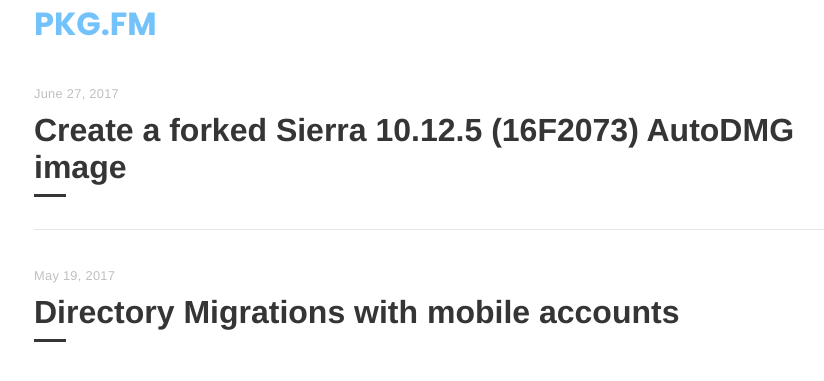
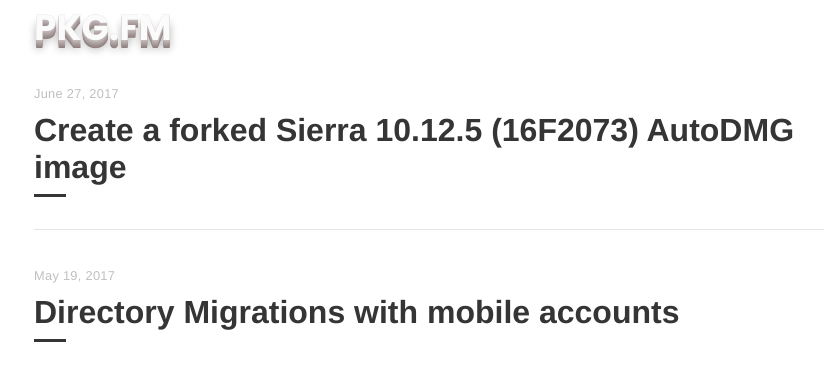
Before and after one commit to geoffrepoli/pkg.fm, a Jekyll site: the page built from index.html, in a window 1280 px wide. Shown: the top 381 px of the page, without its empty margins (206-1030 px from the left). Built offline with Jekyll 4.4.1, drawn with Linux system fonts in a browser that asks for light colours; the list of posts is cut into pages by our own code.

Commit message:
EDIT logo

```diff
--- a/_layouts/default.html
+++ b/_layouts/default.html
@@ -7,7 +7,7 @@
     <nav class="nav">
       <div class="nav-container">
         <a href="{{ site.baseurl }}/">
-          <h2 class="nav-title">{{ site.title }}</h2>
+          <h2 class="nav-title" data-text="PKG.FM">{{ site.title }}</h2>
         </a>
     </div>
   </nav>
--- a/_sass/_layout.scss
+++ b/_sass/_layout.scss
@@ -21,15 +21,29 @@
 
   &-title {
     font-family: $title-font;
-    font-size: 2rem;
+    font-size: 2.25rem;
     @include transition(all .2s ease-out);
     color: $blue;
     display: inline-block;
     margin: 0;
+    -webkit-animation: title-fadein 1.5s;
+    animation: title-fadein 1.5s;
+    @media (min-width: 414px) {
+      text-shadow: $long-shadow;
+      color: #fbfbfb;
+    }
+    @media (min-width: 1440px) {
+      font-size: 3rem;
+    }
 
     &:hover,
     &:focus {
+      text-shadow: $long-shadow-hover-2;
+
+      @media (max-width: 413px) {
       color: $default-color;
+      text-shadow: none;
+      }
     }
   }
 
@@ -87,7 +101,7 @@
   -webkit-box-shadow: 0 0 1px rgba(0, 0, 0, 0.15), 0 2px 8px rgba(0, 0, 0, 0.15);
   -moz-box-shadow: 0 0 1px rgba(0, 0, 0, 0.15), 0 2px 8px rgba(0, 0, 0, 0.15);
   box-shadow: 0 0 1px rgba(0, 0, 0, 0.15), 0 2px 8px rgba(0, 0, 0, 0.15);
-  @media screen and (max-device-width: 500px) {
+  @media screen and (max-device-width: 600px) {
     -webkit-box-shadow: 0 1px 3px rgba(0, 0, 0, 0.2);
     -moz-box-shadow: 0 1px 3px rgba(0, 0, 0, 0.2);
     box-shadow: 0 1px 3px rgba(0, 0, 0, 0.2);
@@ -113,3 +127,89 @@
     font-size: .8rem;
   }
 }
+
+@-webkit-keyframes title-fadein {
+  0% {
+    opacity: 0;
+  }
+
+  100% {
+    opacity: 1;
+  }
+}
+
+@keyframes title-fadein {
+  0% {
+    opacity: 0;
+  }
+
+  100% {
+    opacity: 1;
+  }
+}
+
+@keyframes noise-anim {
+  0% {
+    clip: rect(83px, 9999px, 23px, 0);
+  }
+  5% {
+    clip: rect(20px, 9999px, 74px, 0);
+  }
+  10% {
+    clip: rect(70px, 9999px, 77px, 0);
+  }
+  15% {
+    clip: rect(83px, 9999px, 85px, 0);
+  }
+  20% {
+    clip: rect(50px, 9999px, 18px, 0);
+  }
+  25% {
+    clip: rect(36px, 9999px, 59px, 0);
+  }
+  30% {
+    clip: rect(38px, 9999px, 14px, 0);
+  }
+  35% {
+    clip: rect(92px, 9999px, 41px, 0);
+  }
+  40% {
+    clip: rect(20px, 9999px, 22px, 0);
+  }
+  45% {
+    clip: rect(44px, 9999px, 7px, 0);
+  }
+  50% {
+    clip: rect(88px, 9999px, 50px, 0);
+  }
+  55% {
+    clip: rect(78px, 9999px, 89px, 0);
+  }
+  60% {
+    clip: rect(42px, 9999px, 73px, 0);
+  }
+  65% {
+    clip: rect(91px, 9999px, 17px, 0);
+  }
+  70% {
+    clip: rect(59px, 9999px, 64px, 0);
+  }
+  75% {
+    clip: rect(55px, 9999px, 61px, 0);
+  }
+  80% {
+    clip: rect(85px, 9999px, 42px, 0);
+  }
+  85% {
+    clip: rect(100px, 9999px, 24px, 0);
+  }
+  90% {
+    clip: rect(56px, 9999px, 45px, 0);
+  }
+  95% {
+    clip: rect(86px, 9999px, 62px, 0);
+  }
+  100% {
+    clip: rect(86px, 9999px, 47px, 0);
+  }
+}
--- a/_sass/_variables.scss
+++ b/_sass/_variables.scss
@@ -7,6 +7,9 @@
 $white: #fff;
 $blue: #73c2fb;
 $shadow-color: rgba(204, 204, 204, 0.8);
+$long-shadow: 0 0px 0 #c9c1c1, 0 1px 0 #c2b9b9, 0 2px 0 #bbb1b1, 0 3px 0 #b4a8a8, 0 4px 0 #ada0a0, 0 5px 0 #a59898, 0 6px 0 #9e9090, 0 7px 0 #978888, 0 8px 0 #908080, 0 9px 8px rgba(0, 0, 0, 0.3);
+$long-shadow-hover: 0 0px 0 #c9c1c1, 0 -1px 0 #c2b9b9, 0 -2px 0 #bbb1b1, 0 -3px 0 #b4a8a8, 0 -4px 0 #ada0a0, 0 -5px 0 #a59898, 0 -6px 0 #9e9090, 0 -7px 0 #978888, 0 -8px 0 #908080, 0 -9px 8px rgba(0, 0, 0, 0.5);
+$long-shadow-hover-2: 0 0px 0 #c9c1c1, 0 1px 0 #c2b9b9, 0 1px 0 #bbb1b1, 0 1px 0 #b4a8a8, 0 1px 0 #ada0a0, 0 1px 0 #a59898, 0 2px 0 #9e9090, 0 3px 0 #978888, 0 4px 0 #908080, 0 5px 4px rgba(0, 0, 0, 0.3);
 
 $title-font: Poppins, 'Helvetica Neue', sans-serif;
 $serif-font: Lora, 'Times New Roman', Times, serif;
```
